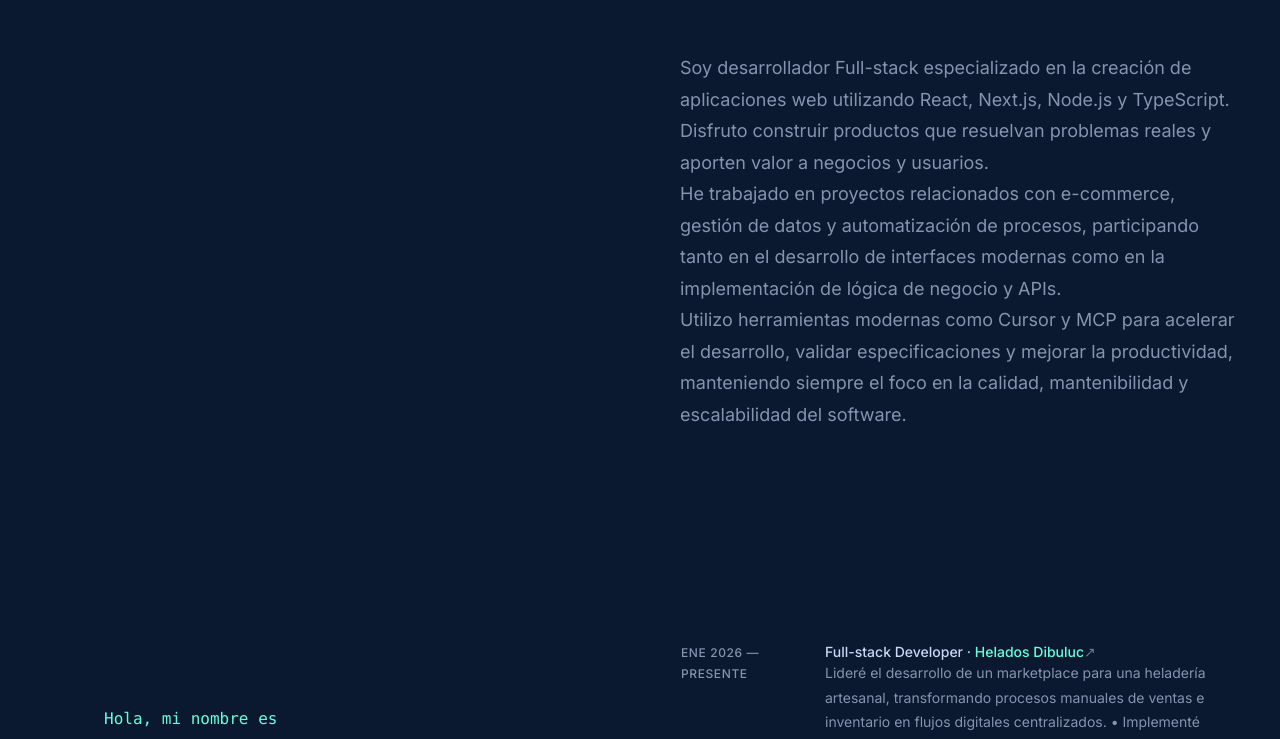
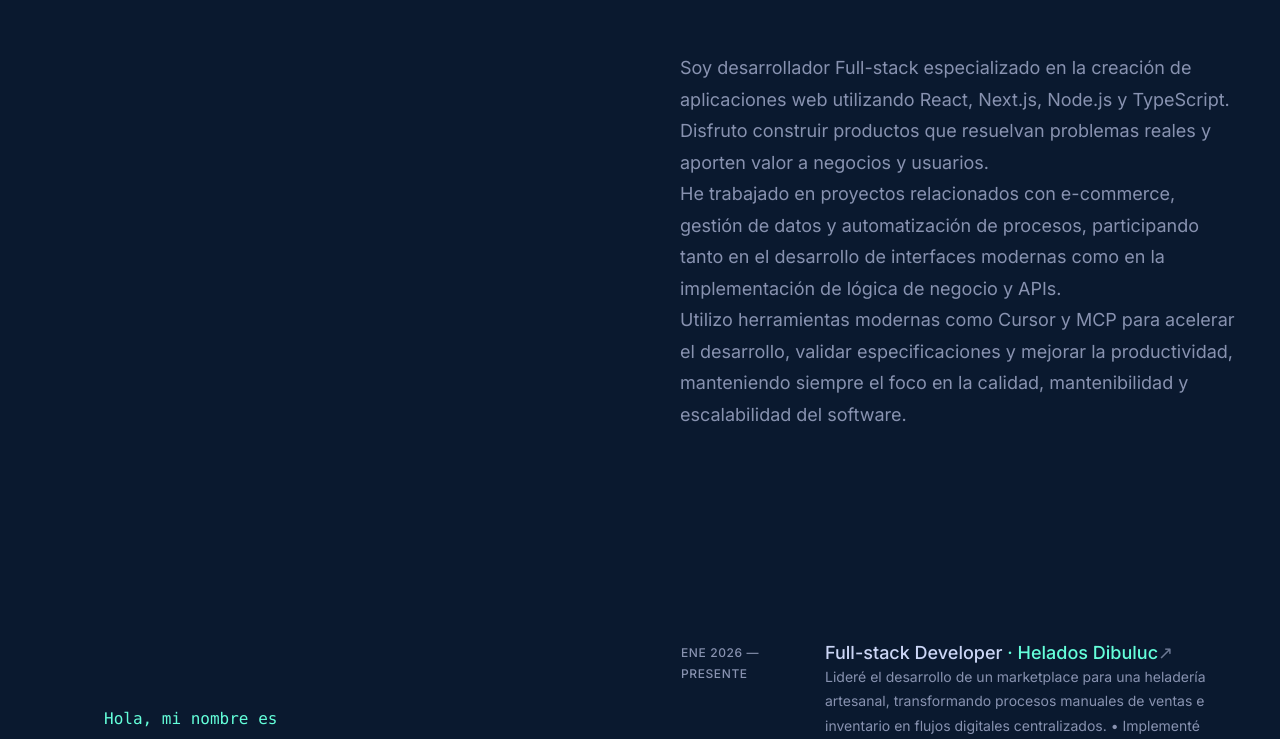
Before and after one commit to adrian-enis/my-portfoliov2, a Next.js app: page / in a window 1280 px wide. Shown: the part 159-898 px from the top of the page. Built offline with nearby package versions, Linux system fonts and the light colour scheme.

Commit message:
style(experience): increase title font size and tighten line-height

```diff
--- a/src/sections/Experience.tsx
+++ b/src/sections/Experience.tsx
@@ -36,7 +36,7 @@ function ExpCardContent({ exp }: { exp: Experience }) {
                 {exp.period}
             </span>
             <div className={cardBodyClass}>
-                <h3 className={`${cardTitleClass} text-sm`}>
+                <h3 className={`${cardTitleClass} text-base leading-tight`}>
                     {exp.role}{" "}
                     <span className="text-(--color-green)">· {exp.company}</span>
                     <span className="inline-block ml-1 transition-transform duration-200 group-hover:translate-x-1 group-hover:-translate-y-1 opacity-50">↗</span>
```
